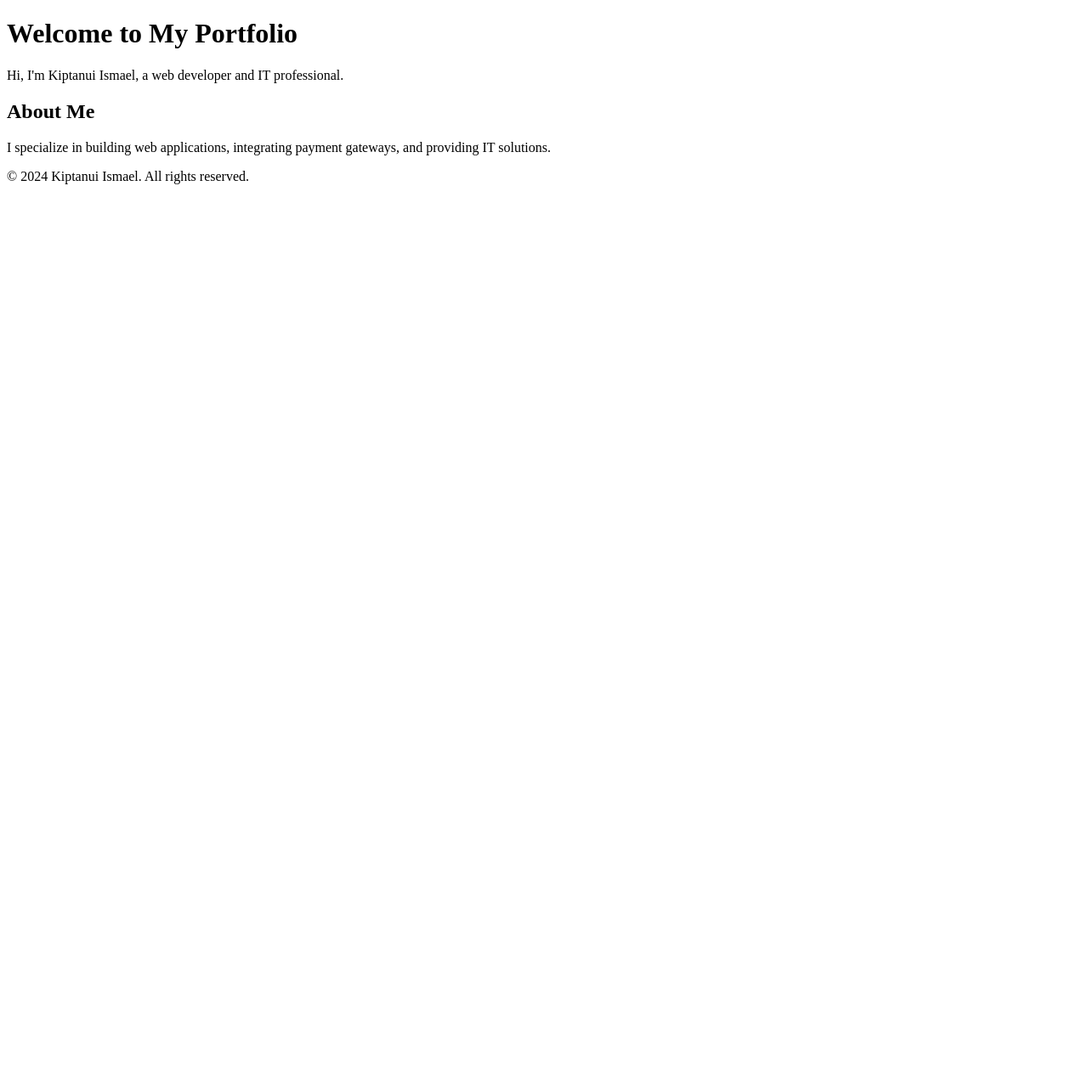
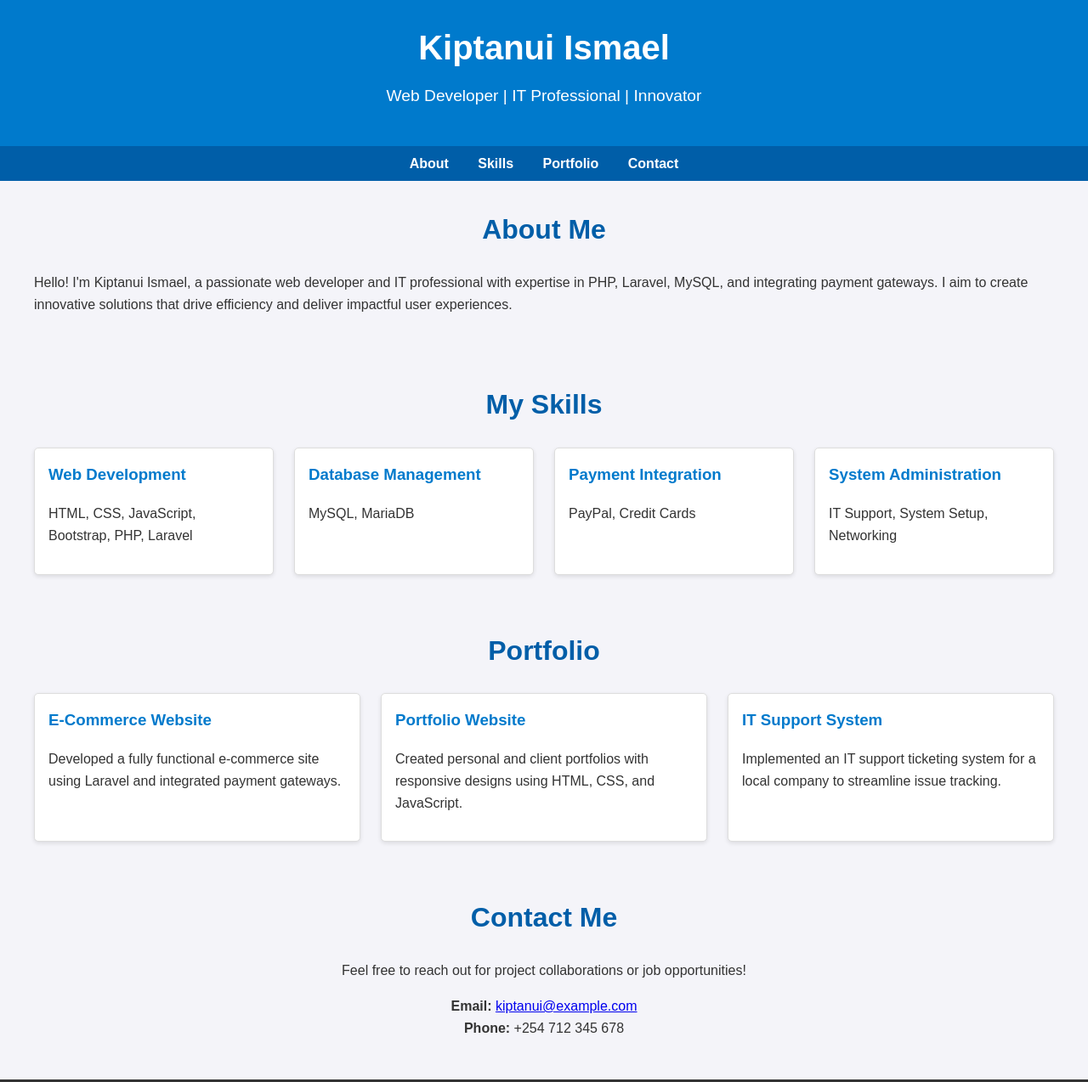
Before and after one commit to Ishmael254/Ishmael254.github.io, a plain HTML site: page index.html in a window 1280 px wide. Shown: the top 1274 px of the page at 85% size. Before the commit the page ends 800 px from the top, so only its background shows below. Drawn offline with Linux system fonts and the light colour scheme.

Commit message:
index.html

```diff
--- a/index.html
+++ b/index.html
@@ -3,17 +3,152 @@
 <head>
     <meta charset="UTF-8">
     <meta name="viewport" content="width=device-width, initial-scale=1.0">
-    <title>Portfolio - Kiptanui Ismael</title>
-    <link rel="stylesheet" href="style.css">
+    <meta name="description" content="Professional Portfolio of Kiptanui Ismael">
+    <title>Kiptanui Ismael - Portfolio</title>
+    <style>
+        body {
+            font-family: Arial, sans-serif;
+            margin: 0;
+            padding: 0;
+            line-height: 1.6;
+            background-color: #f4f4f9;
+            color: #333;
+        }
+        header {
+            background: #007acc;
+            color: #fff;
+            padding: 1.5em 0;
+            text-align: center;
+        }
+        header h1 {
+            margin: 0;
+            font-size: 2.5em;
+        }
+        header p {
+            font-size: 1.2em;
+            margin-top: 0.5em;
+        }
+        nav {
+            background: #005ea8;
+            color: #fff;
+            padding: 0.5em 0;
+            text-align: center;
+        }
+        nav a {
+            color: #fff;
+            text-decoration: none;
+            margin: 0 15px;
+            font-weight: bold;
+        }
+        nav a:hover {
+            text-decoration: underline;
+        }
+        section {
+            padding: 2em 15px;
+            max-width: 1200px;
+            margin: 0 auto;
+        }
+        .section-title {
+            text-align: center;
+            margin-bottom: 1.5em;
+        }
+        .section-title h2 {
+            margin: 0;
+            font-size: 2em;
+            color: #005ea8;
+        }
+        .skills, .portfolio {
+            display: grid;
+            grid-template-columns: repeat(auto-fit, minmax(250px, 1fr));
+            gap: 1.5em;
+        }
+        .skills div, .portfolio div {
+            background: #fff;
+            border: 1px solid #ddd;
+            border-radius: 5px;
+            padding: 1em;
+            box-shadow: 0 2px 5px rgba(0, 0, 0, 0.1);
+        }
+        .skills div h3, .portfolio div h3 {
+            margin-top: 0;
+            color: #007acc;
+        }
+        footer {
+            text-align: center;
+            padding: 1em 0;
+            background: #333;
+            color: #fff;
+        }
+    </style>
 </head>
 <body>
     <header>
-        <h1>Welcome to My Portfolio</h1>
-        <p>Hi, I'm Kiptanui Ismael, a web developer and IT professional.</p>
+        <h1>Kiptanui Ismael</h1>
+        <p>Web Developer | IT Professional | Innovator</p>
     </header>
-    <section>
-        <h2>About Me</h2>
-        <p>I specialize in building web applications, integrating payment gateways, and providing IT solutions.</p>
+    <nav>
+        <a href="#about">About</a>
+        <a href="#skills">Skills</a>
+        <a href="#portfolio">Portfolio</a>
+        <a href="#contact">Contact</a>
+    </nav>
+    <section id="about">
+        <div class="section-title">
+            <h2>About Me</h2>
+        </div>
+        <p>Hello! I'm Kiptanui Ismael, a passionate web developer and IT professional with expertise in PHP, Laravel, MySQL, and integrating payment gateways. I aim to create innovative solutions that drive efficiency and deliver impactful user experiences.</p>
+    </section>
+    <section id="skills">
+        <div class="section-title">
+            <h2>My Skills</h2>
+        </div>
+        <div class="skills">
+            <div>
+                <h3>Web Development</h3>
+                <p>HTML, CSS, JavaScript, Bootstrap, PHP, Laravel</p>
+            </div>
+            <div>
+                <h3>Database Management</h3>
+                <p>MySQL, MariaDB</p>
+            </div>
+            <div>
+                <h3>Payment Integration</h3>
+                <p>PayPal, Credit Cards</p>
+            </div>
+            <div>
+                <h3>System Administration</h3>
+                <p>IT Support, System Setup, Networking</p>
+            </div>
+        </div>
+    </section>
+    <section id="portfolio">
+        <div class="section-title">
+            <h2>Portfolio</h2>
+        </div>
+        <div class="portfolio">
+            <div>
+                <h3>E-Commerce Website</h3>
+                <p>Developed a fully functional e-commerce site using Laravel and integrated payment gateways.</p>
+            </div>
+            <div>
+                <h3>Portfolio Website</h3>
+                <p>Created personal and client portfolios with responsive designs using HTML, CSS, and JavaScript.</p>
+            </div>
+            <div>
+                <h3>IT Support System</h3>
+                <p>Implemented an IT support ticketing system for a local company to streamline issue tracking.</p>
+            </div>
+        </div>
+    </section>
+    <section id="contact">
+        <div class="section-title">
+            <h2>Contact Me</h2>
+        </div>
+        <p style="text-align: center;">Feel free to reach out for project collaborations or job opportunities!</p>
+        <p style="text-align: center;">
+            <strong>Email:</strong> <a href="mailto:kiptanui@example.com">kiptanui@example.com</a> <br>
+            <strong>Phone:</strong> +254 712 345 678
+        </p>
     </section>
     <footer>
         <p>&copy; 2024 Kiptanui Ismael. All rights reserved.</p>
```
